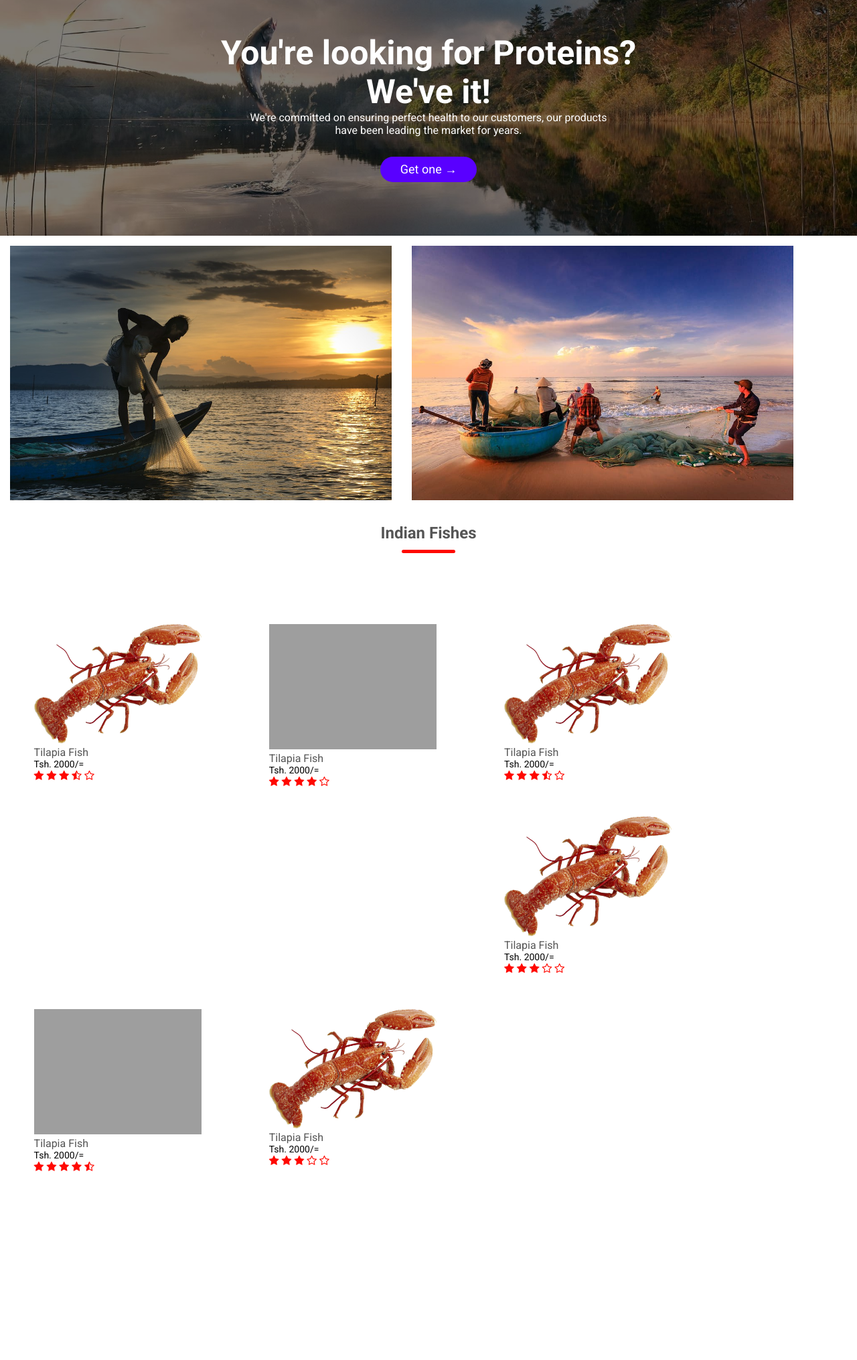
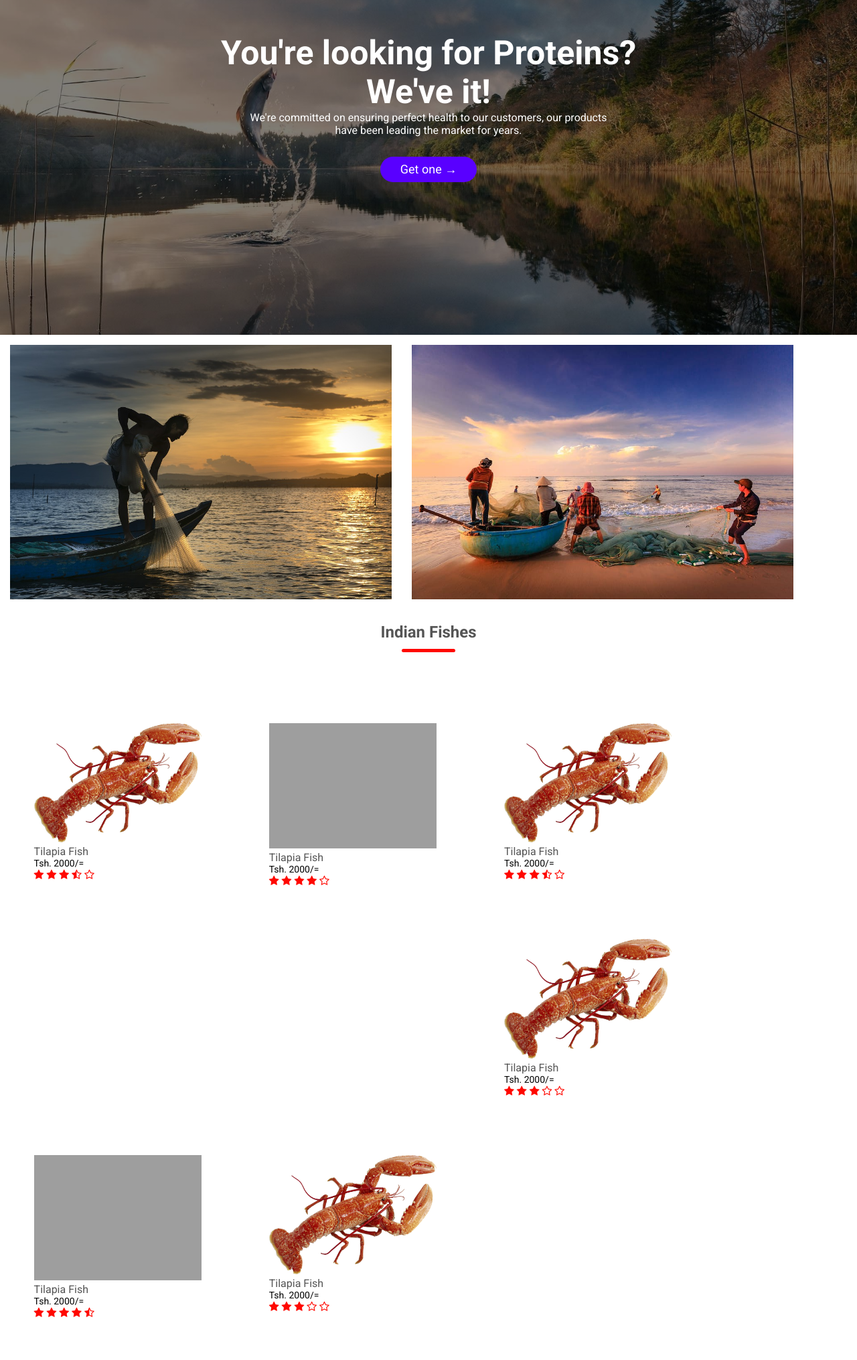
Before and after one commit to Is-haka/fish_web, a PHP site: page / in a window 1280 px wide. Shown: the part 52-2083 px from the top of the page at 67% size. Before the commit the page ends 1801 px from the top, so only its background shows below. Run offline with PHP 8.4, Linux system fonts and the light colour scheme; grey boxes are pictures that could not be loaded.

Commit message:
another few changes on content

```diff
--- a/index.css
+++ b/index.css
@@ -46,7 +46,7 @@ nav ul li a:hover {
 
 .row {
     background-image: linear-gradient(rgba(0,0,0,0.5),rgba(0,0,0,0.5)), url(fish/20.jpg);
-    height: auto;
+    height: 500px;
     background-position: center;
     background-repeat: no-repeat;
     background-size: cover;
@@ -82,7 +82,10 @@ nav ul li a:hover {
 }
 
 .categories {
-    /* margin: 40px 0; */
+    position: relative;
+    /* margin-top: 5%;
+    margin-left: 12%; */
+    /* transform: translate( -50%, -50%); */
 }
 
 .col-3 {
@@ -105,6 +108,7 @@ nav ul li a:hover {
 .col-4 {
     padding-right: 25px;
     padding-left: 25px;
+    padding-bottom: 35px;
     max-width: 300px;
     margin: 2%;
     float: left;
--- a/index.php
+++ b/index.php
@@ -40,7 +40,7 @@
 
 
 
-    <div class="container categories">
+    <div class="container">
         <div class="small-container">
         <div class="roww">
             <div class="col-3">
```
